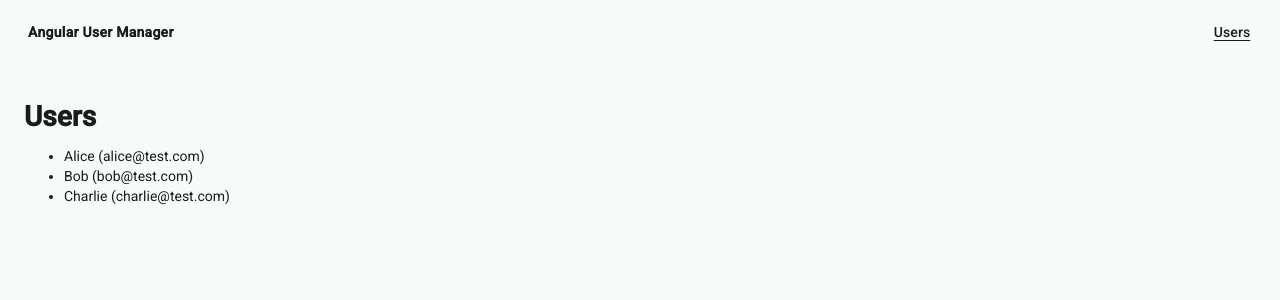
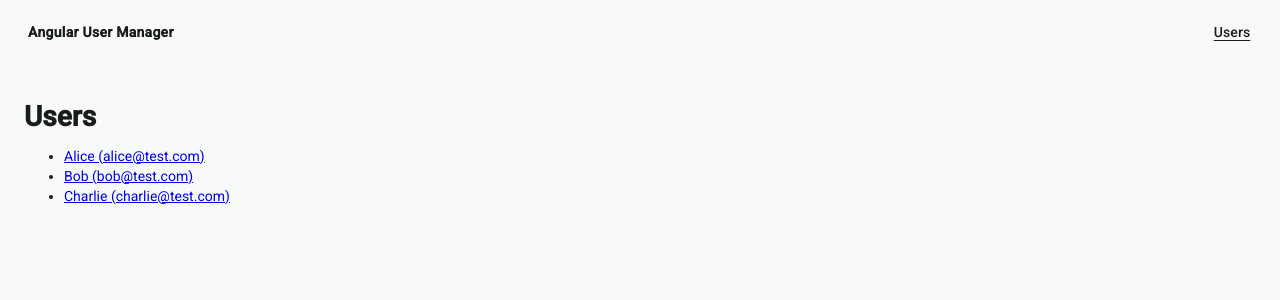
Before and after one commit to thomashagstrom/angular-user-manager, an Angular app: page /users in a window 1280 px wide. Shown: the top 300 px of the page. Built offline with nearby package versions, Linux system fonts and the light colour scheme.

Commit message:
feat: update users page to include user links for navigation

```diff
--- a/src/features/users/pages/users-page.html
+++ b/src/features/users/pages/users-page.html
@@ -1,6 +1,8 @@
 <h1>Users</h1>
 <ul>
   @for (user of users(); track user.userName) {
-    <li>{{ user.firstName }} ({{ user.email }})</li>
+    <li>
+      <a [routerLink]="['/users', user.email]"> {{ user.firstName }} ({{ user.email }})</a>
+    </li>
   }
 </ul>
--- a/src/features/users/pages/users-page.ts
+++ b/src/features/users/pages/users-page.ts
@@ -1,11 +1,13 @@
 import { Component, inject } from '@angular/core';
 import { Users } from '../services/users';
+import { RouterLink } from '@angular/router';
 
 @Component({
   selector: 'app-users-page',
   standalone: true,
   templateUrl: './users-page.html',
   styleUrl: './users-page.css',
+  imports: [RouterLink],
 })
 export class UsersPage {
   private usersService = inject(Users);
```
